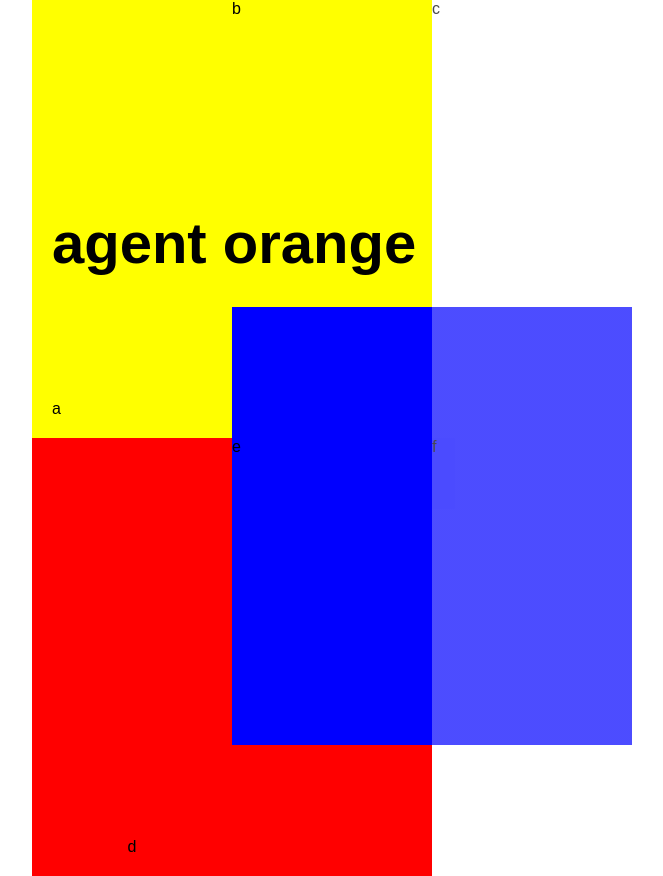
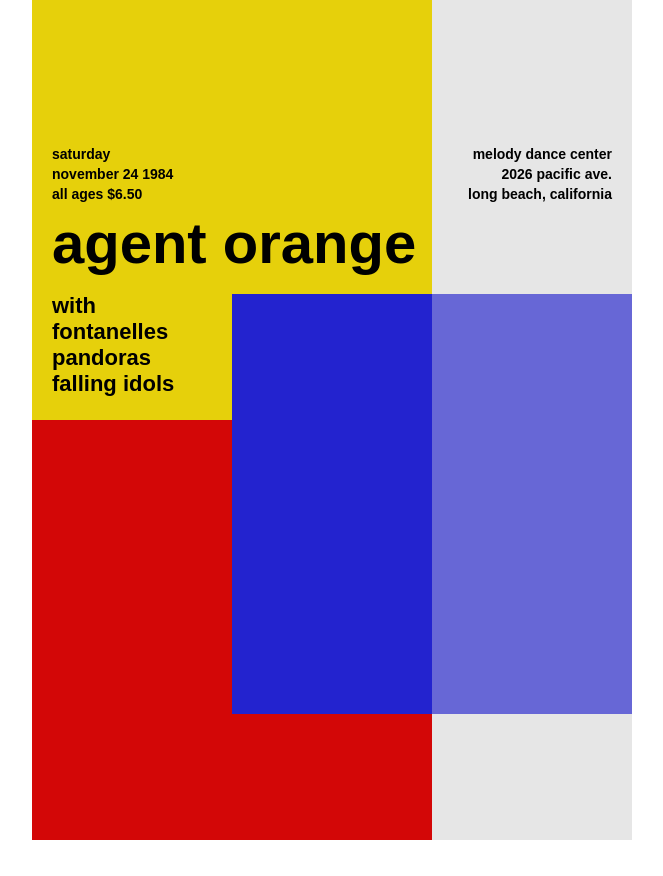
Before and after one commit to spd-master-web/css-grid-poster-andresossa13, a plain HTML site: page index.html in a window 1280 px wide. Shown: the whole page, without its empty margins (308-971 px from the left). After the commit the page ends 840 px from the top, so only its background shows below. Drawn offline with Linux system fonts and the light colour scheme.

Commit message:
final i think

```diff
--- a/index.html
+++ b/index.html
@@ -12,14 +12,17 @@
 <div class="container">
 
   <h1>agent orange</h1>
+  <h2>with<br>fontanelles<br>pandoras<br>falling idols</h2>
+  <p class="right"><strong>melody dance center<br>2026 pacific ave.<br>long beach, california</strong></p>
+  <p class="left"><strong>saturday<br>november 24 1984<br>all ages $6.50</strong></p>
 
   <div class="grid">
-    <div class="item">a</div>
-    <div class="item4">b</div>
-    <div class="item1">c</div>
-    <div class="item2">d</div>
-    <div class="item5">e</div>
-    <div class="item3">f</div>
+    <div class="item"></div>
+    <div class="item4"></div>
+    <div class="item1"></div>
+    <div class="item2"></div>
+    <div class="item5"></div>
+    <div class="item3"></div>
 
   </div>
 
--- a/style.css
+++ b/style.css
@@ -22,7 +22,7 @@ body {
 
 /* Styling */
 .item {
-  background: yellow;
+  background: rgb(230, 208, 11);
   text-align: left;
   padding: 20px;
   padding-top: 400px;
@@ -35,8 +35,19 @@ h1 {
   font-size: 58px;
 }
 
+h2 {
+  position: absolute;
+  text-align: left;
+  padding-top: 275px;
+  padding-left: 20px;
+  font-size: 22px;
+
+}
+
+
+
 .item2 {
-  background: red;
+  background: rgb(211, 7, 7);
   text-align: center;
   padding: 10px;
   padding-top: 400px;
@@ -45,22 +56,39 @@ h1 {
 
 .item1 {
 
-  background-image: linear-gradient(to top, blue 30%, white 30%);
-  opacity: 70%;
+  background-image: linear-gradient(to top, rgb(103, 103, 214) 30%, rgb(230, 230, 230) 30%);
+
 
 }
 
 .item3 {
-  background-image: linear-gradient(to top, white 30%, blue 30%);
-  opacity: 70%;
+  background-image: linear-gradient(to top, rgb(230, 230, 230) 30%,  rgb(103, 103, 214) 30%);
+
 }
 
 .item4 {
-  background-image: linear-gradient(to top, blue 30%, yellow 30%);
+  background-image: linear-gradient(to top,  rgb(35, 35, 207) 30%, rgb(230, 208, 11) 30%);
 
 }
 
 .item5 {
-  background-image: linear-gradient(to top, red 30%, blue 30%);
+  background-image: linear-gradient(to top, rgb(211, 7, 7) 30%,  rgb(35, 35, 207) 30%);
 
 }
+
+.right {
+  position: absolute;
+  padding-top: 130px;
+  padding-left: 436px;
+  text-align: right;
+  font-size: 14px;
+  line-height: 20px;
+}
+
+.left {
+  position: absolute;
+  padding-top: 130px;
+  padding-left: 20px;
+  font-size: 14px;
+  line-height: 20px;
+}
```
